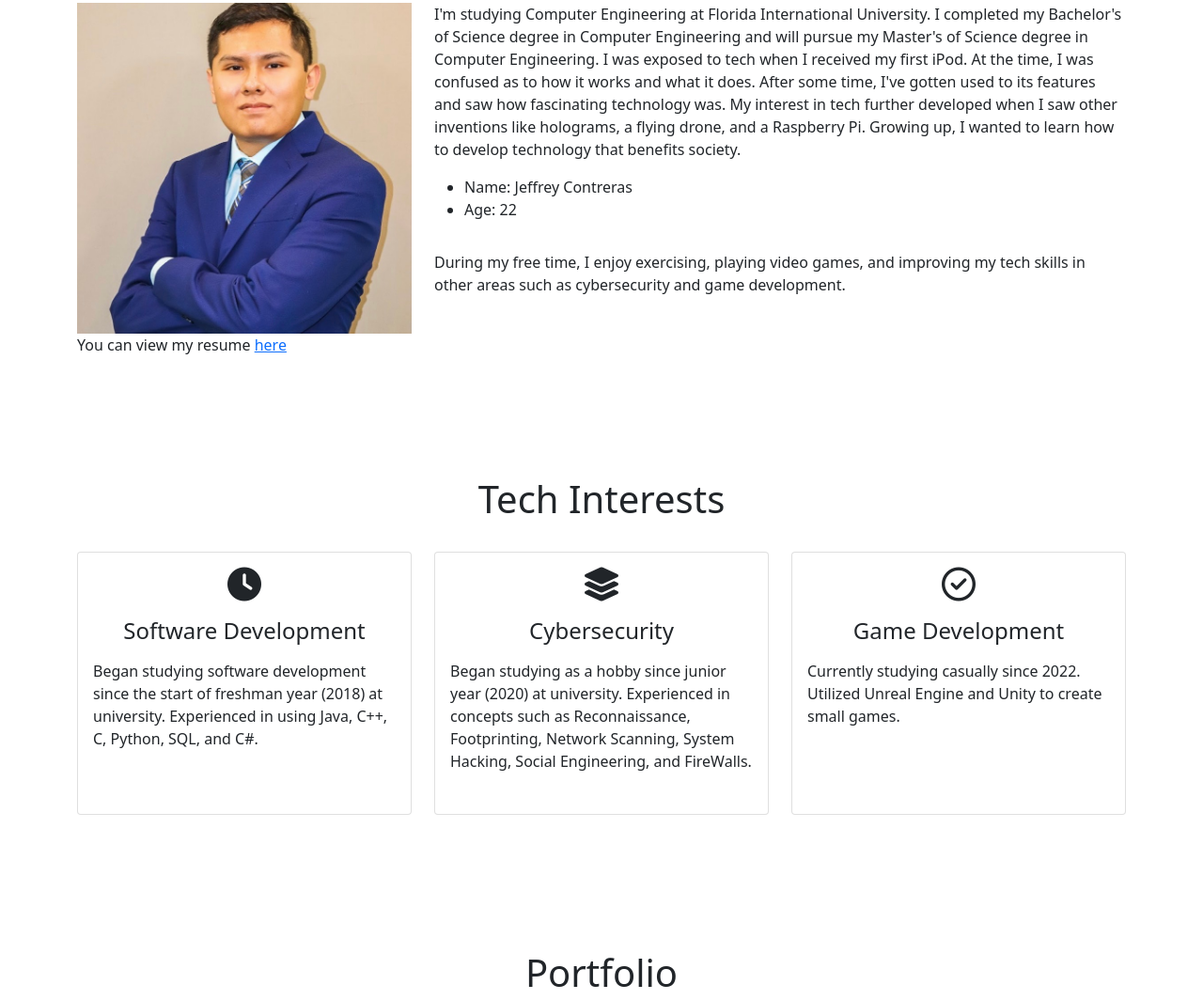
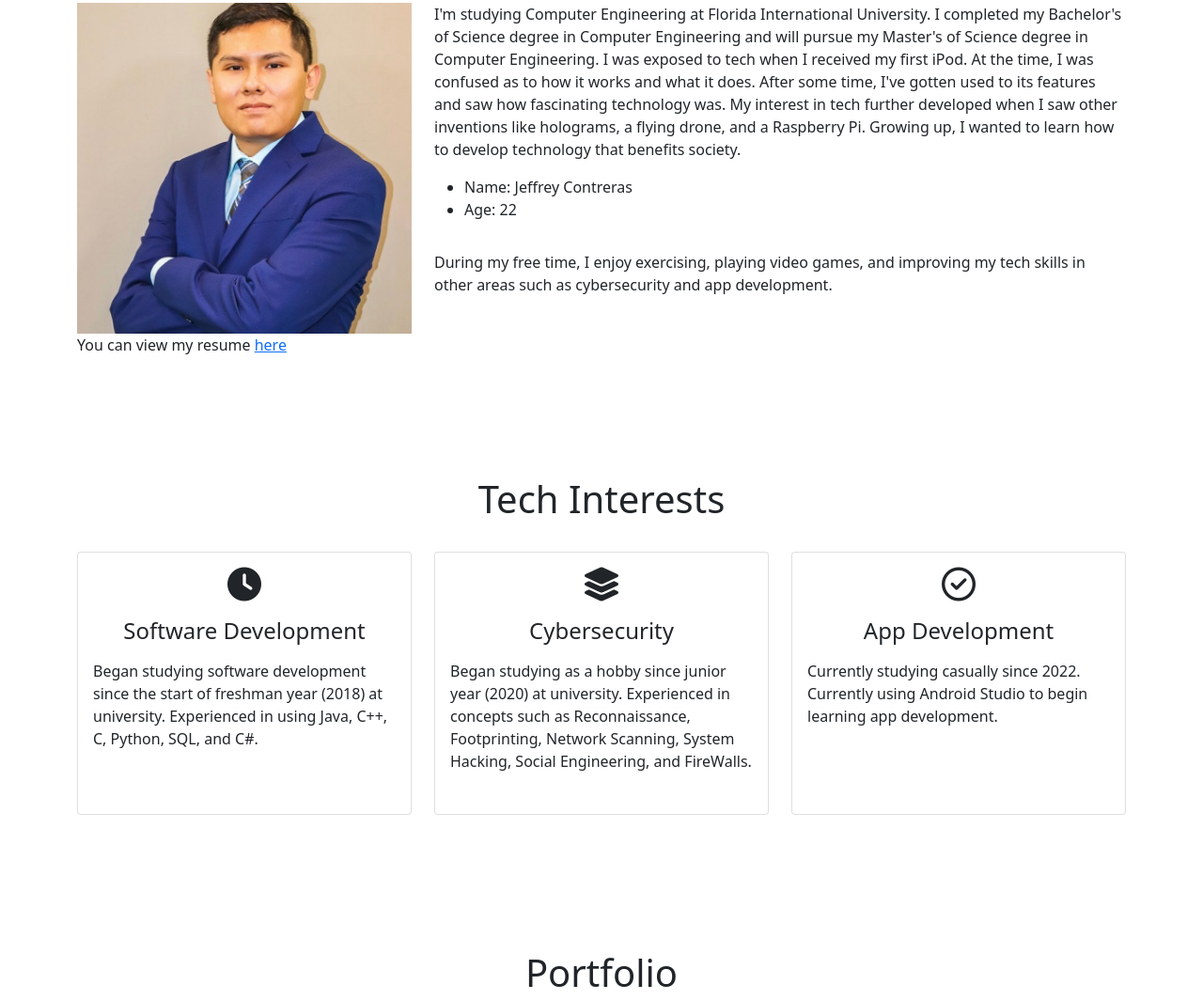
Before and after one commit to Jeffrey-JC/Jeffrey-JC.github.io, a plain HTML site: page index.html in a window 1280 px wide. Shown: the part 1045-2109 px from the top of the page at 94% size. Drawn offline with nearby package versions, Linux system fonts and the light colour scheme; a script that the page names is missing.

Commit message:
Update index.html

```diff
--- a/index.html
+++ b/index.html
@@ -91,7 +91,7 @@
           </div>
           <div class="row mt-3">
             <p>During my free time, I enjoy exercising, playing video games, and improving my tech skills in other areas such as
-              cybersecurity and game development.
+              cybersecurity and app development.
             </p>
           </div>
         </div>
@@ -132,9 +132,9 @@
           <div class="card servicesText">
             <div class="card-body">
               <i class='far servicesIcon fa-check-circle'></i>
-              <h4 class="card-title mt-3">Game Development</h4>
-              <p class="card-text mt-3">Currently studying casually since 2022. Utilized Unreal Engine and Unity to create
-                small games.
+              <h4 class="card-title mt-3">App Development</h4>
+              <p class="card-text mt-3">Currently studying casually since 2022. Currently using Android Studio to begin
+                learning app development.
               </p>
             </div>
           </div>
```
